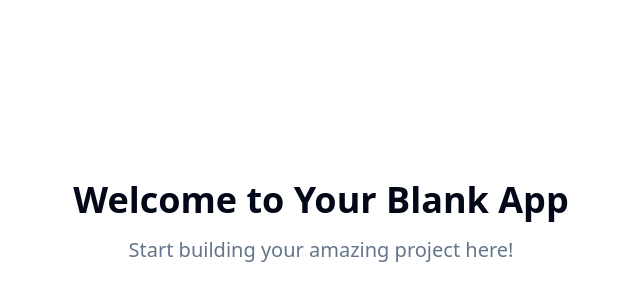
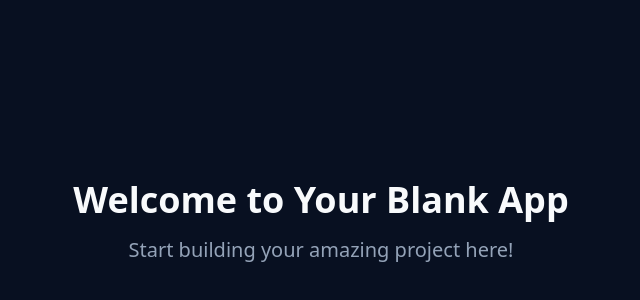
Before and after one commit to Fridnansen/drez-flow-creator, a React (Vite) app: page / in a window 1280 px wide. Shown: the part 178-478 px from the top of the page, without its empty margins (319-959 px from the left). Built offline with nearby package versions, Linux system fonts and the light colour scheme.

Commit message:
Changes
Co-authored-by: Fridnansen <74576885+Fridnansen@users.noreply.github.com>

```diff
--- a/src/index.css
+++ b/src/index.css
@@ -8,89 +8,82 @@ All colors MUST be HSL.
 
 @layer base {
   :root {
-    --background: 0 0% 100%;
-    --foreground: 222.2 84% 4.9%;
+    --background: 222 60% 8%;
+    --foreground: 210 40% 98%;
 
-    --card: 0 0% 100%;
-    --card-foreground: 222.2 84% 4.9%;
+    --card: 222 50% 10%;
+    --card-foreground: 210 40% 98%;
 
-    --popover: 0 0% 100%;
-    --popover-foreground: 222.2 84% 4.9%;
+    --popover: 222 50% 10%;
+    --popover-foreground: 210 40% 98%;
 
-    --primary: 222.2 47.4% 11.2%;
-    --primary-foreground: 210 40% 98%;
+    --primary: 210 100% 55%;
+    --primary-foreground: 0 0% 100%;
 
-    --secondary: 210 40% 96.1%;
-    --secondary-foreground: 222.2 47.4% 11.2%;
+    --secondary: 222 40% 16%;
+    --secondary-foreground: 210 40% 98%;
 
-    --muted: 210 40% 96.1%;
-    --muted-foreground: 215.4 16.3% 46.9%;
+    --muted: 222 35% 18%;
+    --muted-foreground: 215 20% 65%;
 
-    --accent: 210 40% 96.1%;
-    --accent-foreground: 222.2 47.4% 11.2%;
+    --accent: 0 75% 45%;
+    --accent-foreground: 0 0% 100%;
 
     --destructive: 0 84.2% 60.2%;
     --destructive-foreground: 210 40% 98%;
 
-    --border: 214.3 31.8% 91.4%;
-    --input: 214.3 31.8% 91.4%;
-    --ring: 222.2 84% 4.9%;
+    --border: 222 30% 22%;
+    --input: 222 30% 22%;
+    --ring: 210 100% 55%;
 
     --radius: 0.5rem;
 
-    --sidebar-background: 0 0% 98%;
-
-    --sidebar-foreground: 240 5.3% 26.1%;
-
-    --sidebar-primary: 240 5.9% 10%;
-
-    --sidebar-primary-foreground: 0 0% 98%;
-
-    --sidebar-accent: 240 4.8% 95.9%;
-
-    --sidebar-accent-foreground: 240 5.9% 10%;
-
-    --sidebar-border: 220 13% 91%;
-
-    --sidebar-ring: 217.2 91.2% 59.8%;
+    --sidebar-background: 222 60% 8%;
+    --sidebar-foreground: 210 40% 98%;
+    --sidebar-primary: 210 100% 55%;
+    --sidebar-primary-foreground: 0 0% 100%;
+    --sidebar-accent: 222 40% 16%;
+    --sidebar-accent-foreground: 210 40% 98%;
+    --sidebar-border: 222 30% 22%;
+    --sidebar-ring: 210 100% 55%;
   }
 
   .dark {
-    --background: 222.2 84% 4.9%;
+    --background: 222 60% 8%;
     --foreground: 210 40% 98%;
 
-    --card: 222.2 84% 4.9%;
+    --card: 222 50% 10%;
     --card-foreground: 210 40% 98%;
 
-    --popover: 222.2 84% 4.9%;
+    --popover: 222 50% 10%;
     --popover-foreground: 210 40% 98%;
 
-    --primary: 210 40% 98%;
-    --primary-foreground: 222.2 47.4% 11.2%;
+    --primary: 210 100% 55%;
+    --primary-foreground: 0 0% 100%;
 
-    --secondary: 217.2 32.6% 17.5%;
+    --secondary: 222 40% 16%;
     --secondary-foreground: 210 40% 98%;
 
-    --muted: 217.2 32.6% 17.5%;
-    --muted-foreground: 215 20.2% 65.1%;
+    --muted: 222 35% 18%;
+    --muted-foreground: 215 20% 65%;
 
-    --accent: 217.2 32.6% 17.5%;
-    --accent-foreground: 210 40% 98%;
+    --accent: 0 75% 45%;
+    --accent-foreground: 0 0% 100%;
 
     --destructive: 0 62.8% 30.6%;
     --destructive-foreground: 210 40% 98%;
 
-    --border: 217.2 32.6% 17.5%;
-    --input: 217.2 32.6% 17.5%;
-    --ring: 212.7 26.8% 83.9%;
-    --sidebar-background: 240 5.9% 10%;
-    --sidebar-foreground: 240 4.8% 95.9%;
-    --sidebar-primary: 224.3 76.3% 48%;
+    --border: 222 30% 22%;
+    --input: 222 30% 22%;
+    --ring: 210 100% 55%;
+    --sidebar-background: 222 60% 8%;
+    --sidebar-foreground: 210 40% 98%;
+    --sidebar-primary: 210 100% 55%;
     --sidebar-primary-foreground: 0 0% 100%;
-    --sidebar-accent: 240 3.7% 15.9%;
-    --sidebar-accent-foreground: 240 4.8% 95.9%;
-    --sidebar-border: 240 3.7% 15.9%;
-    --sidebar-ring: 217.2 91.2% 59.8%;
+    --sidebar-accent: 222 40% 16%;
+    --sidebar-accent-foreground: 210 40% 98%;
+    --sidebar-border: 222 30% 22%;
+    --sidebar-ring: 210 100% 55%;
   }
 }
 
```
Also changed, not shown: tsconfig.app.json (+11 -9 lines), tsconfig.json (+9 -4 lines).
